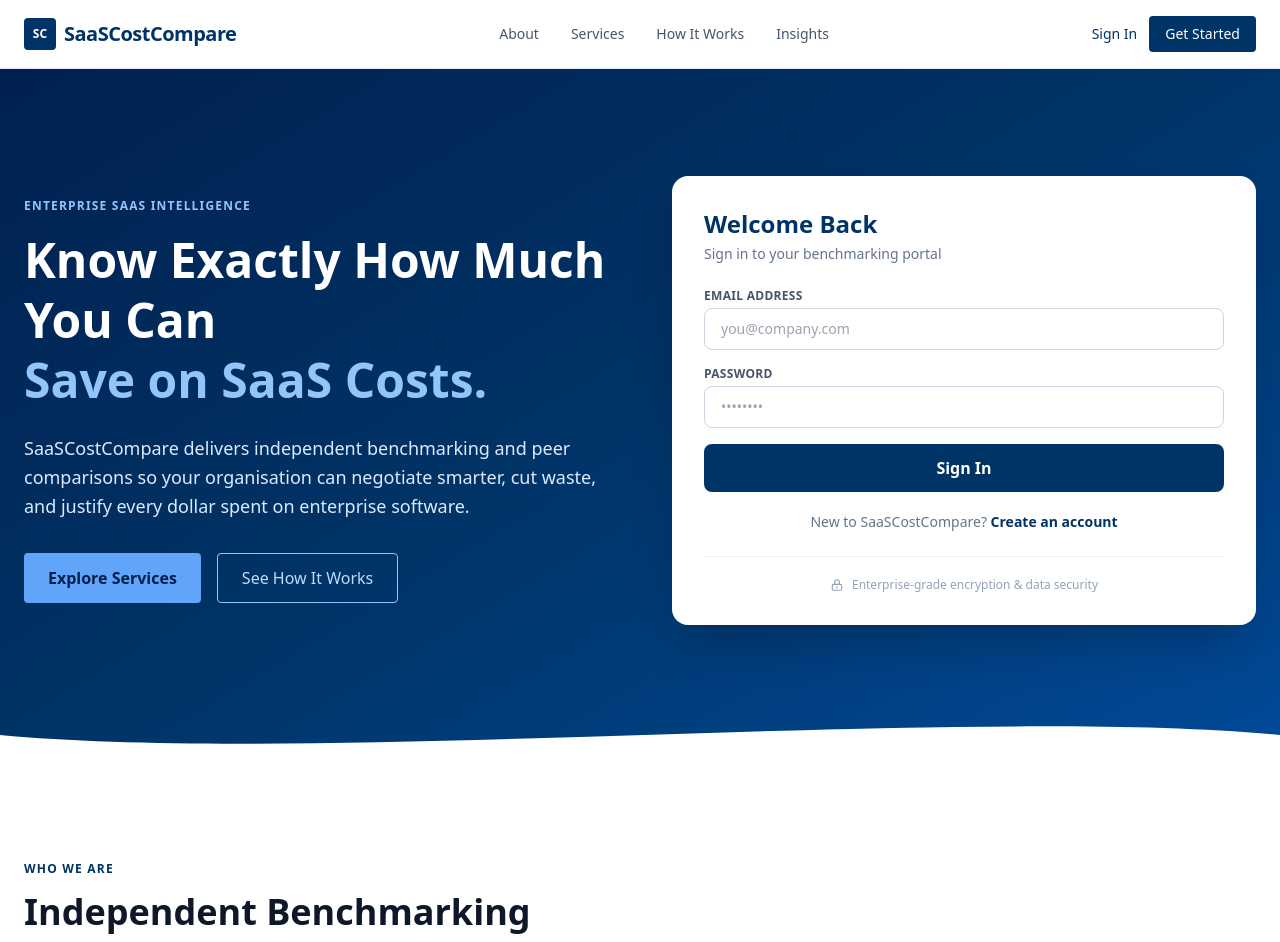
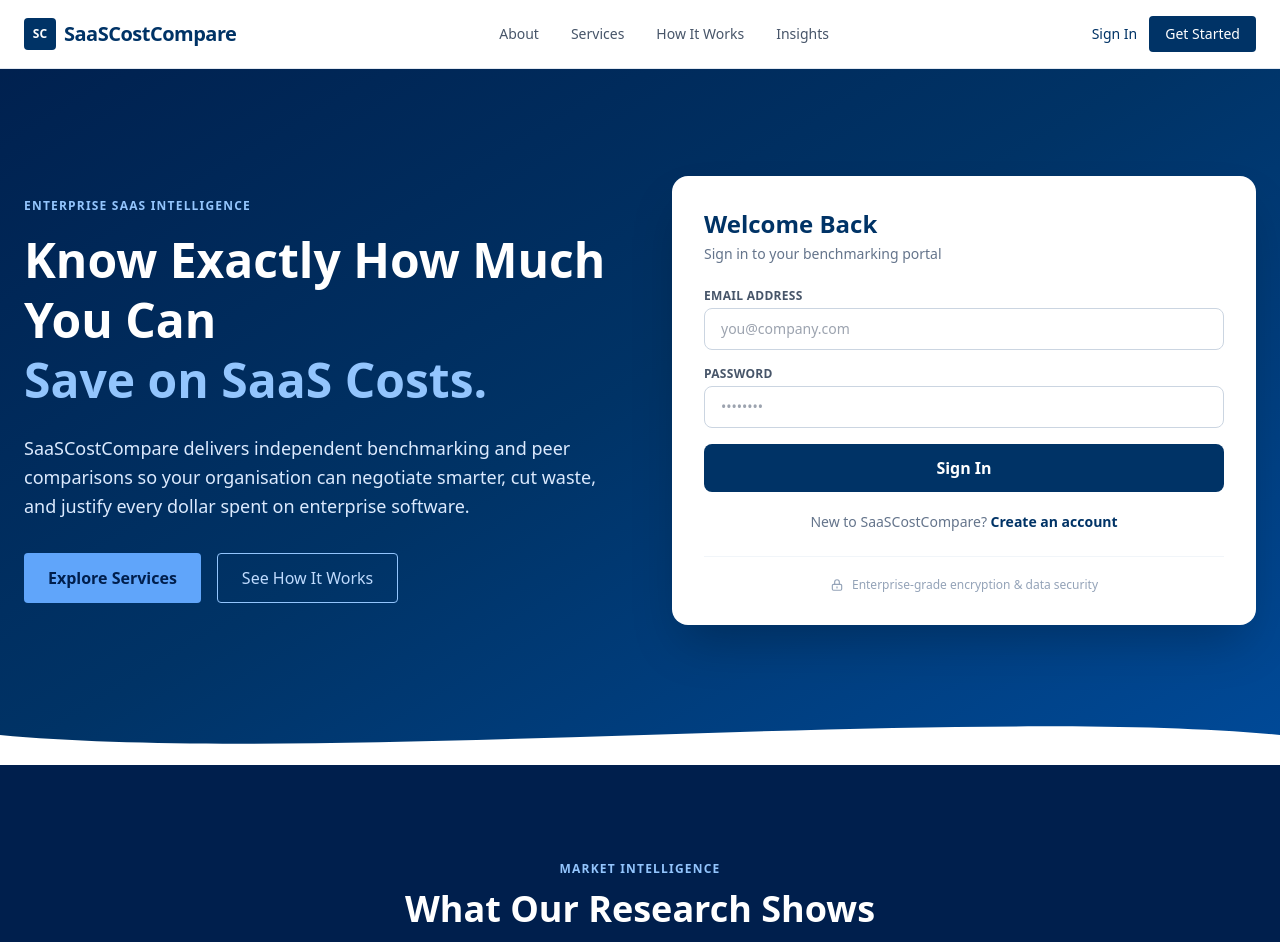
Before and after one commit to vinaiinit/SaaSCostCompare, a React (Vite) app in the folder frontend/: page / in a window 1280 px wide. Shown: the top 942 px of the page. Built offline with nearby package versions, Linux system fonts and the light colour scheme.

Commit message:
Move Insights carousel above About section

```diff
--- a/frontend/src/pages/Login.jsx
+++ b/frontend/src/pages/Login.jsx
@@ -255,6 +255,9 @@
       </section>
 
 
+      {/* ── INSIGHTS / WHY US ── */}
+      <InsightsCarousel />
+
       {/* ── ABOUT ── */}
       <section id="about" className="py-24 bg-white">
         <div className="max-w-7xl mx-auto px-6 grid md:grid-cols-2 gap-16 items-center">
@@ -402,9 +405,6 @@
         </div>
       </section>
 
-      {/* ── INSIGHTS / WHY US ── */}
-      <InsightsCarousel />
-
       {/* ── CTA ── */}
       <section className="py-20 bg-white border-t border-slate-100">
         <div className="max-w-3xl mx-auto px-6 text-center">
```
